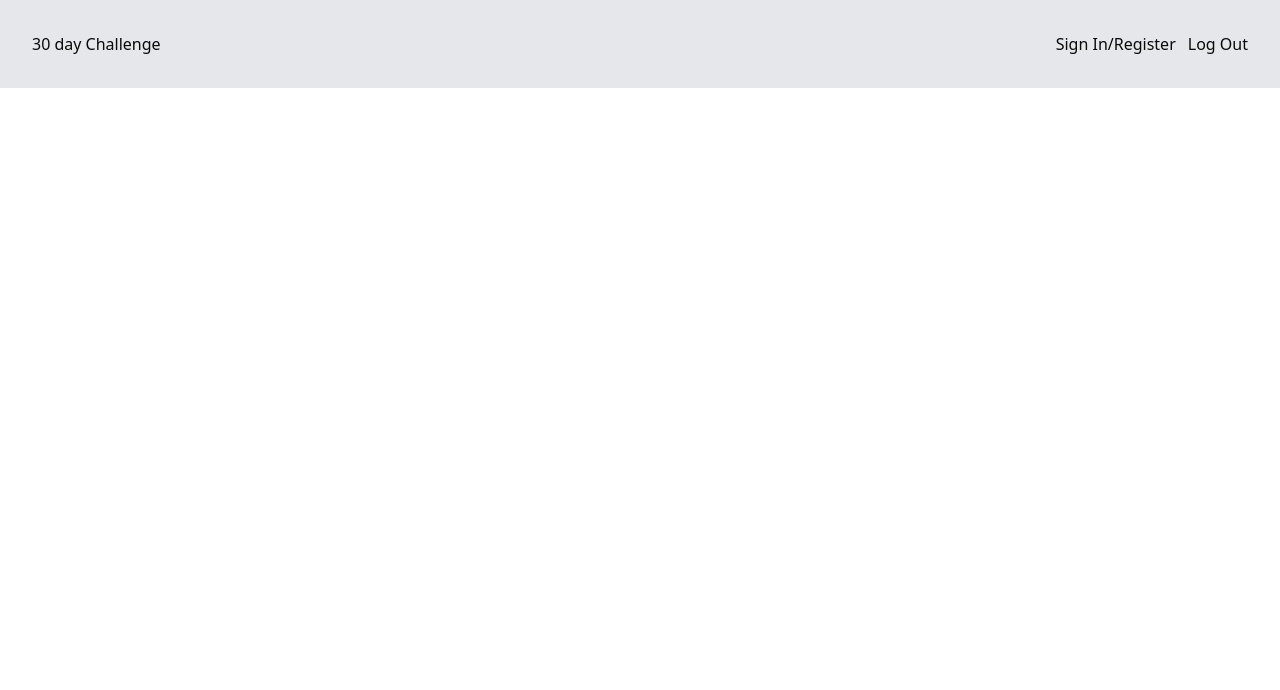
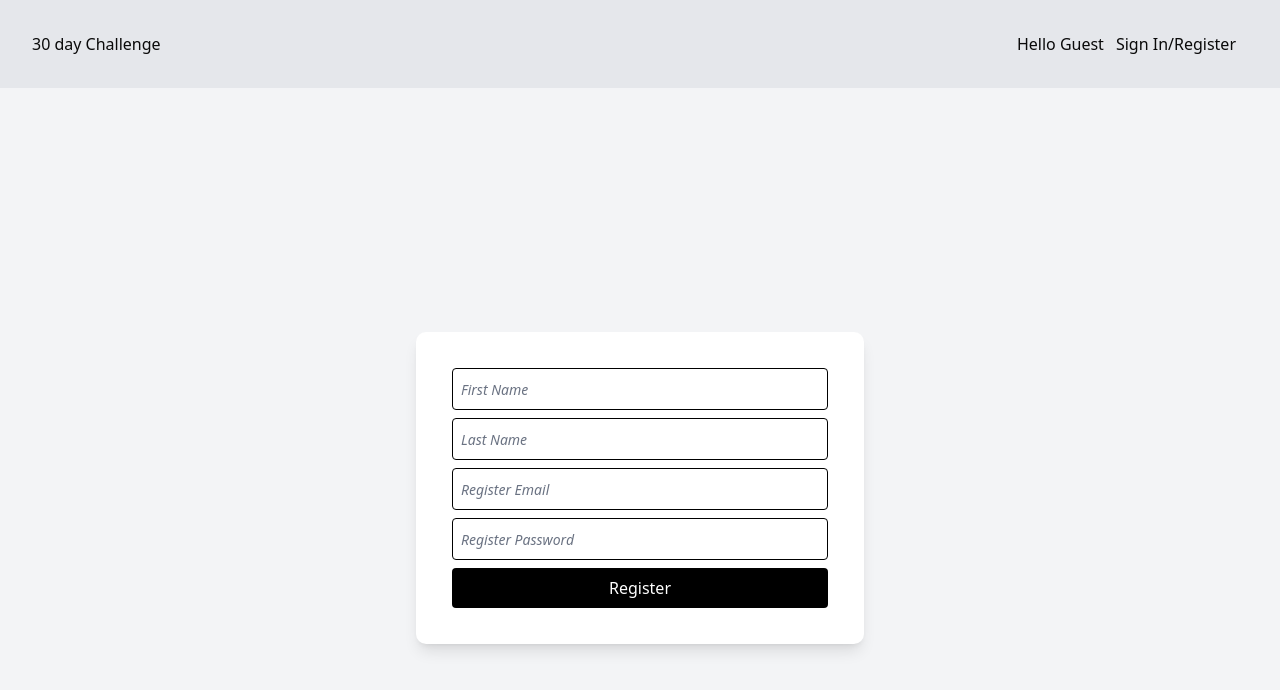
Before and after one commit to haidmichael/thirtyDayChallengeApp-frontEnd, a React (Vite) app: page /register in a window 1280 px wide. Shown: the top 690 px of the page. Built offline with nearby package versions, Linux system fonts and the light colour scheme.

Commit message:
Updated the UI for logged in, added register compon ent. Implemented handle click to get email when logged in.

```diff
--- a/src/App.jsx
+++ b/src/App.jsx
@@ -3,6 +3,7 @@ import { DashboardPage } from "./pages/DashboardPage"
 import { UserProfilePage } from "./pages/UserProfilePage"
 import { Header } from "./components/Header"
 import { LoggedIn } from "./components/LoggedIn"
+import { Register } from "./components/Register"
 
 function App() {
   return (
@@ -12,6 +13,7 @@ function App() {
         <Route path="/" element={<DashboardPage />} />
         <Route path="/userprofile" element={<UserProfilePage/>} />
         <Route path="/loggedin" element={<LoggedIn/>} />
+        <Route path="/register" element={<Register/>} />
       </Routes>
     </BrowserRouter>
   )
--- /dev/null
+++ b/src/api/api.js
@@ -0,0 +1,15 @@
+// this is the connecter for the backend
+// Fetch functions for node
+
+export async function login() {
+        try {
+            const response = await fetch('https://localhost:3000/login');
+            if (!response.ok) {
+                throw new Error(`HTTP error! status: ${response.status}`);
+            }
+            const data = await response.json();
+            console.log(data);
+        } catch (error) {
+            console.error('Error fetching data:', error);
+        }
+    }
--- a/src/components/Header.jsx
+++ b/src/components/Header.jsx
@@ -2,33 +2,25 @@
 import { Link } from "react-router"
 
 
-export const Header = () => {
+export const Header = (props) => {
+    const { loggedIn } = props
     return (
         <>
-        <div class="flex justify-between p-8 bg-gray-200" >
+        <div className="flex justify-between p-8 bg-gray-200" >
             <Link to='/'>
-                <span class="flex ">30 day Challenge</span>
+                <span className="flex ">30 day Challenge</span>
             </Link>
-        <div>
-                <div >
-                    <Link to="/LoggedIn">
-                        <span class="pr-3">Sign In/Register</span>
-                        <span>Log Out</span>
-                    </Link>
+            <div >
+                {!loggedIn ? <span className='pr-3'>Hello Guest</span> :
+                <span>Hello user</span> }
+                <Link to="/LoggedIn">
+                {/* ToDo: write a conditional if not logged in show signin/reg else show log out */}
+                   {!loggedIn ? <span className="pr-3">Sign In/Register</span> :
+                    <span>Log Out</span>}
+                </Link>
 
-                </div>
+            </div>
         </div>
-    </div>
-            {/* <div className="header"> */}
-                {/* <Link> */}
-                    {/* <Button>Sign In</Button> */}
-                    {/* <Button>Register</Button> */}
-                    {/* <Button>Log In</Button>  */}
-                    {/* <a>Log in</a> */}
-                    {/* <span>Sign In/Register</span>
-                    <span>Log Out</span> */}
-                {/* </Link>  */}
-            {/* </div> */}
         </>
 )
 }
--- a/src/components/LoggedIn.jsx
+++ b/src/components/LoggedIn.jsx
@@ -1,25 +1,41 @@
 import { Button } from "@/components/Button"
 import { Link } from "react-router"
+import { login } from "@/api/api"
+import { useState } from "react"
 
 export const LoggedIn = () => {
+    const [email, setEmail] = useState('')
+    const handleClick = () => {
+
+        console.log('hi on click')
+        // use state
+    }
+
+    const handleEmailChange = (e) => {
+        setEmail(e.target.value)
+        console.log('Change', e.target.value)
+    }
     return(
         <>
-            <div class="flex justify-center items-center h-screen flex-col bg-gray-100">
-                <form action="" class="flex justify-center flex-col">
+            <div className="flex justify-center items-center h-screen flex-col bg-gray-100">
+                <div className="bg-white p-8 rounded-lg shadow-lg w-full max-w-md">
+                    <div className="flex justify-center flex-col">
                         <input
                             type="text"
-                        placeholder="User Name"
-                        className="placeholder:italic placeholder:text-gray-500 placeholder:text-sm"
+                            placeholder="Email"
+                            className="m-1 p-2 border border-black rounded  placeholder:italic placeholder:text-gray-500 placeholder:text-sm"
+                            onChange={handleEmailChange}
                         />
                         <input
                             type="text"
                             placeholder="Password"
-                        className="placeholder:italic placeholder:text-gray-500 placeholder:text-sm"
+                            className="m-1 p-2 border border-black rounded  placeholder:italic placeholder:text-gray-500 placeholder:text-sm"
                         />
-
-                    <Button>Log In</Button>
-                </form>
+                        <Button onClick={handleClick}>Log In</Button>
+                        {/* <button>Log In</button> */}
+                    </div>
                     <Link to='/register'>Register Here!</Link>
+                </div>
             </div>
         </>
     )
--- /dev/null
+++ b/src/components/Register.jsx
@@ -0,0 +1,36 @@
+import { Button } from "@/components/Button"
+
+export const Register = () => {
+    return (
+        <>
+            <div class="flex justify-center items-center h-screen flex-col bg-gray-100">
+                <div class="bg-white p-8 rounded-lg shadow-lg w-full max-w-md">
+                    <form action="" class="flex justify-center flex-col">
+                        <input
+                            type="text"
+                            placeholder="First Name"
+                            class="m-1 p-2 border border-black rounded  placeholder:italic placeholder:text-gray-500 placeholder:text-sm"
+                        />
+                        <input
+                            type="text"
+                            placeholder="Last Name"
+                            class="m-1 p-2 border border-black rounded  placeholder:italic placeholder:text-gray-500 placeholder:text-sm"
+                        />
+                        <input
+                            type="text"
+                            placeholder="Register Email"
+                            class="m-1 p-2 border border-black rounded  placeholder:italic placeholder:text-gray-500 placeholder:text-sm"
+                        />
+                        <input
+                            type="text"
+                            placeholder="Register Password"
+                            class="m-1 p-2 border border-black rounded placeholder:italic placeholder:text-gray-500 placeholder:text-sm"
+                        />
+                            {/* <Button> Register </Button> */}
+                        <button class='m-1 bg-black text-white py-2 px-4 rounded hover:bg-gray-800'> Register </button>
+                    </form>
+                </div>
+            </div>
+        </>
+    )
+}
--- a/src/components/button.jsx
+++ b/src/components/button.jsx
@@ -2,7 +2,7 @@ import { Button as ShadcnButton } from "./ui/button"
 
 export const Button = (props) => {
     return (
-        <ShadcnButton>{props.children}</ShadcnButton>
+        <ShadcnButton {...props}>{props.children}</ShadcnButton>
 )
 }
 
--- a/src/pages/DashboardPage.jsx
+++ b/src/pages/DashboardPage.jsx
@@ -4,8 +4,14 @@ import { BrowserRouter, Routes, Route } from "react-router";
 export function DashboardPage() {
   return (
     <>
-        <div>Dashboard Place holder</div>
-        <Button>Push Me</Button>
+      <div class="flex justify-center items-center h-screen flex-col bg-gray-100">
+        <div class="bg-white p-8 rounded-lg shadow-lg w-full max-w-md">
+          <div class="flex justify-center flex-col">
+            <span class='p-5'>Dashboard Place Holder</span>
+            <Button>Push Me</Button>
+          </div>
+        </div>
+      </div>
     </>
   )
 }
```
Lines whose indentation alone changed are shown as unchanged.
